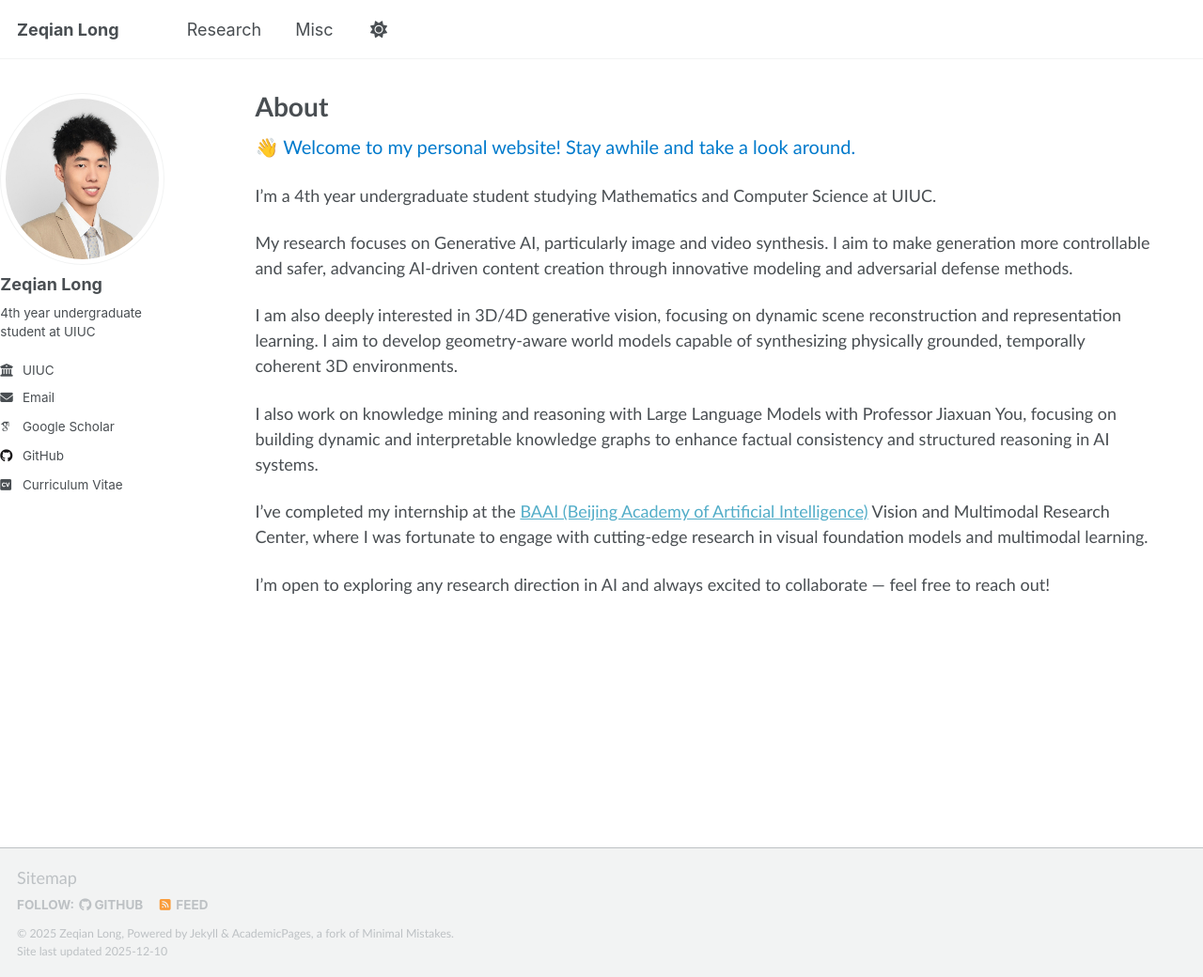
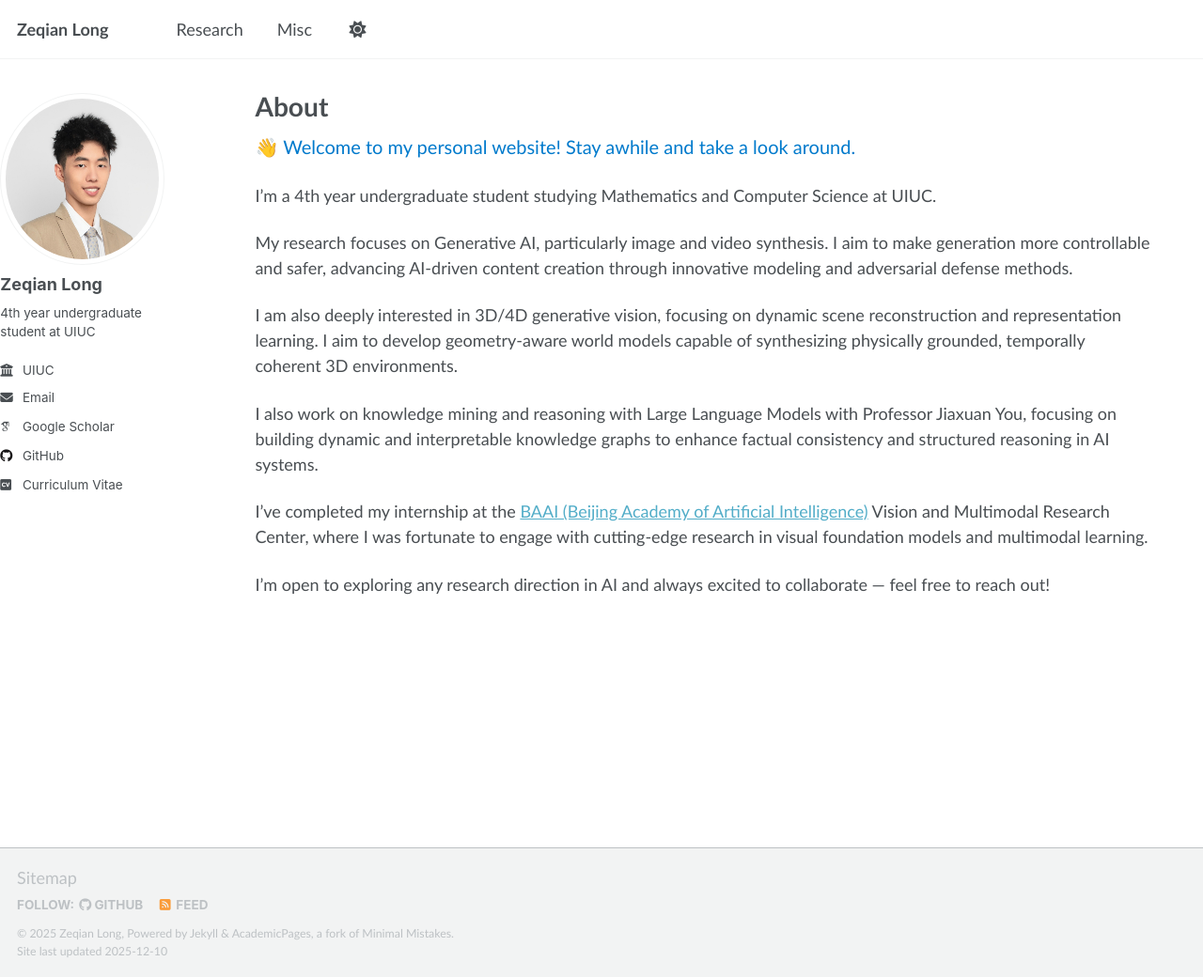
Before and after one commit to Zeqian-Long/Zeqian-Long.github.io, a Jekyll site: the page built from _pages/about.md, in a window 1280 px wide and 1040 px high. Shown: the whole window at 94% size. Built offline with Jekyll 4.4.1, drawn with Linux system fonts in a browser that asks for light colours; some web fonts are replaced; a style sheet for code colours, icons or effects is not loaded.

Commit message:
adjust font

```diff
--- a/_sass/layout/_masthead.scss
+++ b/_sass/layout/_masthead.scss
@@ -29,6 +29,7 @@
     @include clearfix;
     padding: 0.5em 1em;
     font-family: $sans-serif-narrow;
+    font-family: "Trebuchet MS", "Lucida Grande", "Lucida Sans Unicode", "Lucida Sans", Arial, sans-serif;
 
     @include breakpoint($x-large) {
       max-width: $x-large;
--- a/_sass/layout/_navigation.scss
+++ b/_sass/layout/_navigation.scss
@@ -182,6 +182,7 @@
   position: relative;
   min-width: 250px;
   background: var(--global-bg-color);
+  font-family: "Trebuchet MS", "Lucida Grande", "Lucida Sans Unicode", "Lucida Sans", Arial, sans-serif;
 
   a {
     display: block;
@@ -331,6 +332,7 @@
    ========================================================================== */
 
 .nav__list {
+  font-family: "Trebuchet MS", "Lucida Grande", "Lucida Sans Unicode", "Lucida Sans", Arial, sans-serif;
   font-size: 1.25rem;
 
   ul {
```
